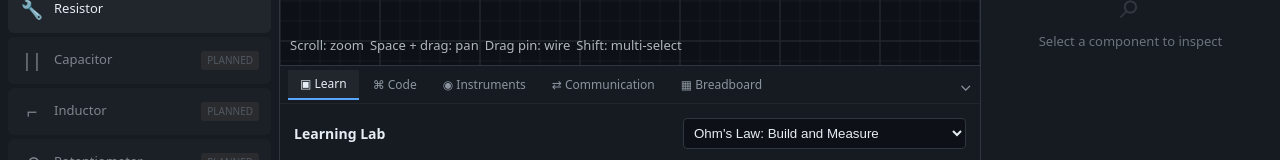
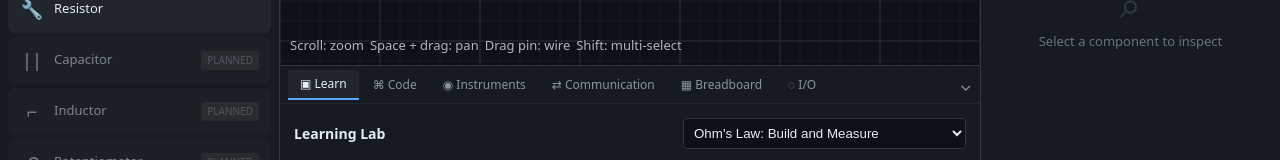
Before and after one commit to xavierthemenace/electronics, a React (Vite) app: page / in a window 1280 px wide. Shown: the part 415-575 px from the top of the page. Built offline with nearby package versions, Linux system fonts and the light colour scheme.

Commit message:
Add interactive Arduino I/O workbench tab

```diff
--- a/src/ui/App.tsx
+++ b/src/ui/App.tsx
@@ -8,9 +8,10 @@ import { InstrumentPanel } from './InstrumentPanel.js';
 import { LessonPanel } from './LessonPanel.js';
 import { CommunicationPanel } from './CommunicationPanel.js';
 import { BreadboardPanel } from './BreadboardPanel.js';
+import { IOPanel } from './IOPanel.js';
 import { ErrorBoundary } from './ErrorBoundary.js';
 
-type BottomTab = 'lesson' | 'code' | 'instruments' | 'communication' | 'breadboard';
+type BottomTab = 'lesson' | 'code' | 'instruments' | 'communication' | 'breadboard' | 'io';
 
 export function App() {
   const [bottomTab, setBottomTab] = useState<BottomTab>('lesson');
@@ -36,6 +37,7 @@ export function App() {
                 <button style={{ ...styles.tab, ...(bottomTab === 'instruments' ? styles.activeTab : {}) }} onClick={() => { setBottomTab('instruments'); setBottomOpen(true); }}>◉ Instruments</button>
                 <button style={{ ...styles.tab, ...(bottomTab === 'communication' ? styles.activeTab : {}) }} onClick={() => { setBottomTab('communication'); setBottomOpen(true); }}>⇄ Communication</button>
                 <button style={{ ...styles.tab, ...(bottomTab === 'breadboard' ? styles.activeTab : {}) }} onClick={() => { setBottomTab('breadboard'); setBottomOpen(true); }}>▦ Breadboard</button>
+                <button style={{ ...styles.tab, ...(bottomTab === 'io' ? styles.activeTab : {}) }} onClick={() => { setBottomTab('io'); setBottomOpen(true); }}>◌ I/O</button>
                 <div style={{ flex: 1 }} />
                 <button style={styles.dockButton} onClick={() => setBottomOpen(v => !v)}>{bottomOpen ? '⌄' : '⌃'}</button>
               </div>
@@ -45,6 +47,7 @@ export function App() {
                 {bottomTab === 'instruments' && <InstrumentPanel />}
                 {bottomTab === 'communication' && <CommunicationPanel />}
                 {bottomTab === 'breadboard' && <BreadboardPanel />}
+                {bottomTab === 'io' && <IOPanel />}
               </div>}
             </div>
           </div>
```
